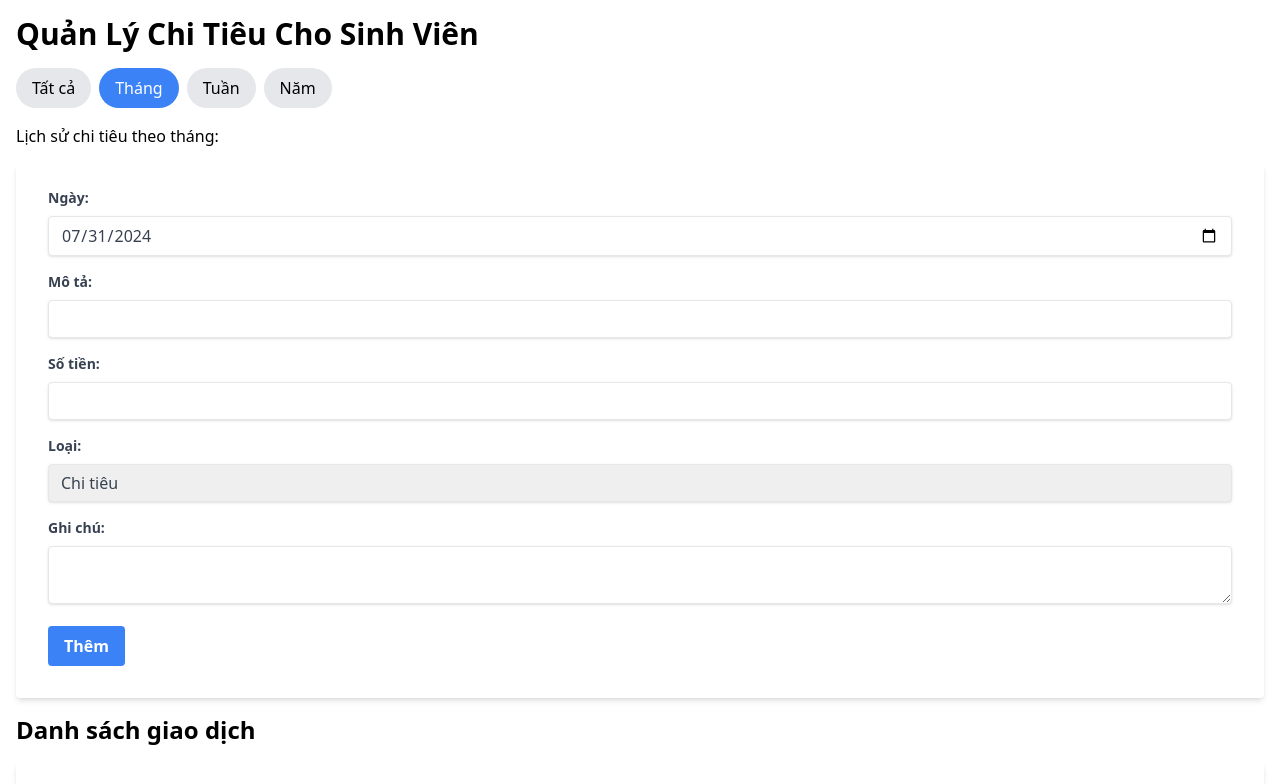
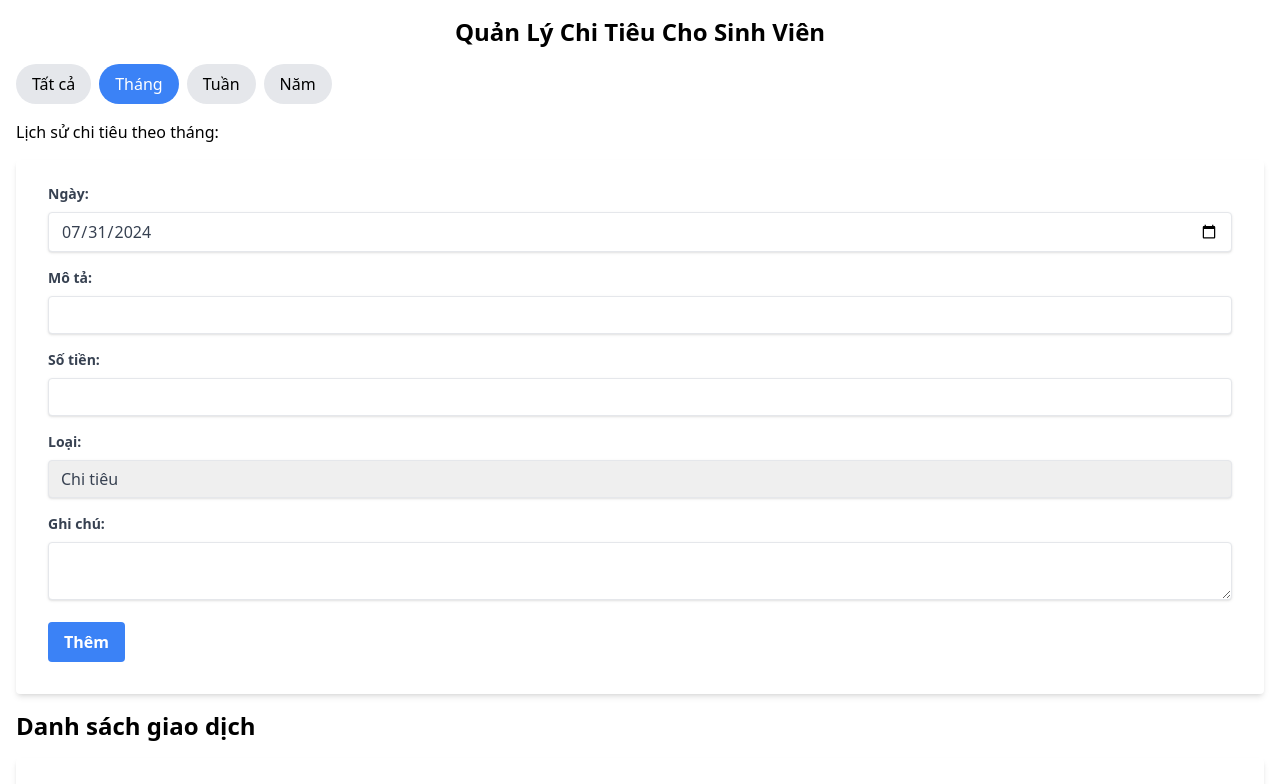
Before and after one commit to Deadline-Student-Manage/Web, a React (Create React App) app: page / in a window 1280 px wide. Shown: the top 784 px of the page. Built offline with nearby package versions, Linux system fonts and the light colour scheme.

Commit message:
update: text-align

```diff
--- a/src/App.jsx
+++ b/src/App.jsx
@@ -141,7 +141,7 @@ function App() {
 
   return (
     <div className="container mx-auto p-4 relative">
-      <h1 className="text-3xl font-bold mb-4">Quản Lý Chi Tiêu Cho Sinh Viên</h1>
+      <h1 className="text-2xl font-bold mb-4 text-center">Quản Lý Chi Tiêu Cho Sinh Viên</h1>
 
       <div className="flex mb-4">
       <button
```
